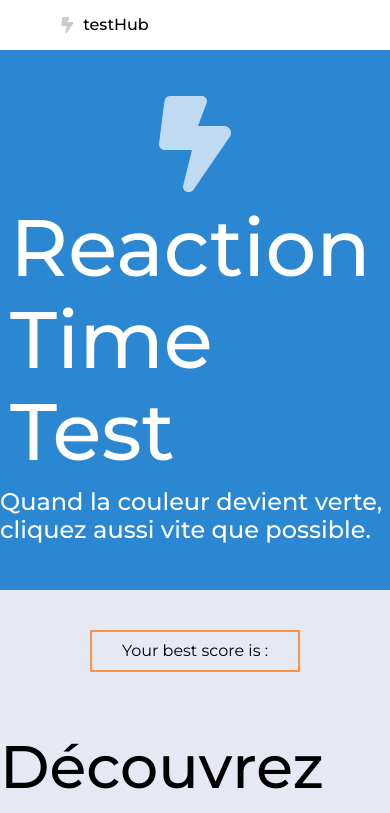
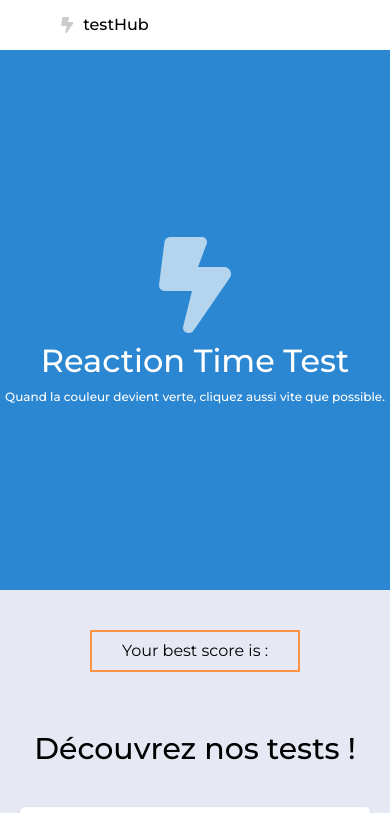
Before and after one commit to BenoitDesnos/TestHub, a React (Create React App) app: page /reaction in a window 390 px wide. Shown: the top 813 px of the page. Built offline with nearby package versions, Linux system fonts and the light colour scheme.

Commit message:
ajout responsiv

```diff
--- a/src/App.jsx
+++ b/src/App.jsx
@@ -9,7 +9,6 @@ function App() {
     <BrowserRouter>
       <Routes>
         <Route path="/" element={<Home />}>
-
           <Route path="reaction" element={<Reaction />} />
           <Route path="*" element={<NotFound />} />
         </Route>
--- a/src/pages/games/Reaction.jsx
+++ b/src/pages/games/Reaction.jsx
@@ -1,5 +1,5 @@
 import ReactionTest from "../../components/games/ReactionTest";
-import BestScore from "./../../components/BestScore";
+import BestScore from "../../components/BestScore";
 import { useEffect, useState } from "react";
 
 function Reaction() {
--- a/src/styles/components/_reaction.scss
+++ b/src/styles/components/_reaction.scss
@@ -69,12 +69,24 @@
             font-weight: 500;
             color: $color-2;
             margin: 10px;
+
+            @media screen and (max-width: 850px) {
+                font-size: map-get($font-size, size1) * 0.4;
+                text-align: center;
+            }
+
+
         }
 
         &__paragraph {
             font-size: map-get($font-size, size4);
             font-weight: 500;
             color: $color-2;
+
+            @media screen and (max-width: 850px) {
+                font-size: map-get($font-size, size4) * 0.5;
+                text-align: center;
+            }
         }
 
         i {
--- a/src/styles/pages/_home.scss
+++ b/src/styles/pages/_home.scss
@@ -10,5 +10,9 @@
         margin-top: $large-gap;
         font-weight: 500;
         font-size: map-get($font-size, size2);
+
+        @media screen and (max-width: 850px) {
+            font-size: map-get($font-size, size2)* 0.5;
+        }
     }
 }
--- a/src/styles/utils/_typography.scss
+++ b/src/styles/utils/_typography.scss
@@ -2,4 +2,5 @@
 
 * {
     font-family: 'Montserrat', sans-serif;
+    text-align: center;
 }
```
